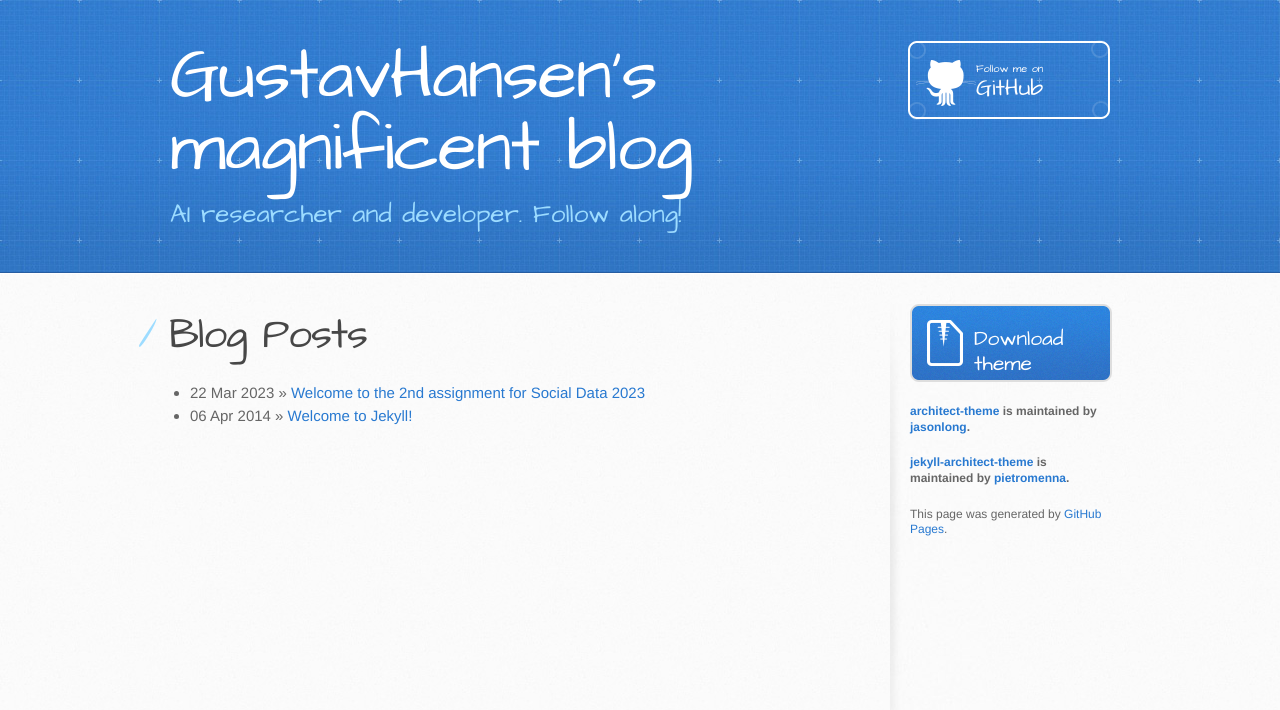
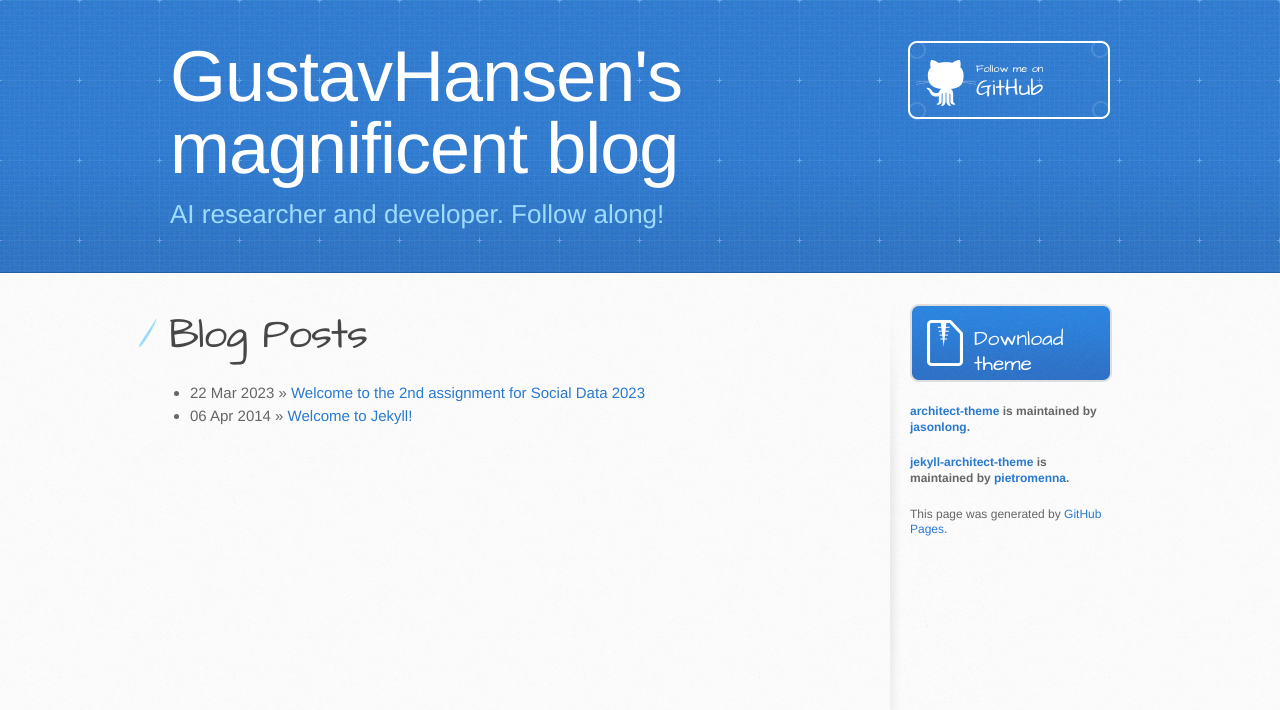
Before and after one commit to GustavHansen99/GustavHansen99.github.io, a Jekyll site: the page built from index.html, in a window 1280 px wide. Shown: the top 710 px of the page. Built offline with Jekyll 4.4.1, drawn with Linux system fonts in a browser that asks for light colours.

Commit message:
change text font

```diff
--- a/stylesheets/stylesheet.css
+++ b/stylesheets/stylesheet.css
@@ -450,7 +450,8 @@ a:hover {
 header {
   padding-top: 40px;
   padding-bottom: 40px;
-  font-family: 'Architects Daughter', 'Helvetica Neue', Helvetica, Arial, serif;
+  font-family: 'Helvetica Neue', Helvetica, Arial, serif;
+  /*font-family: 'Architects Daughter', 'Helvetica Neue', Helvetica, Arial, serif;*/
   background: #2e7bcf url(../images/header-bg.jpg) 0 0 repeat-x;
   border-bottom: solid 1px #275da1;
 }
```
